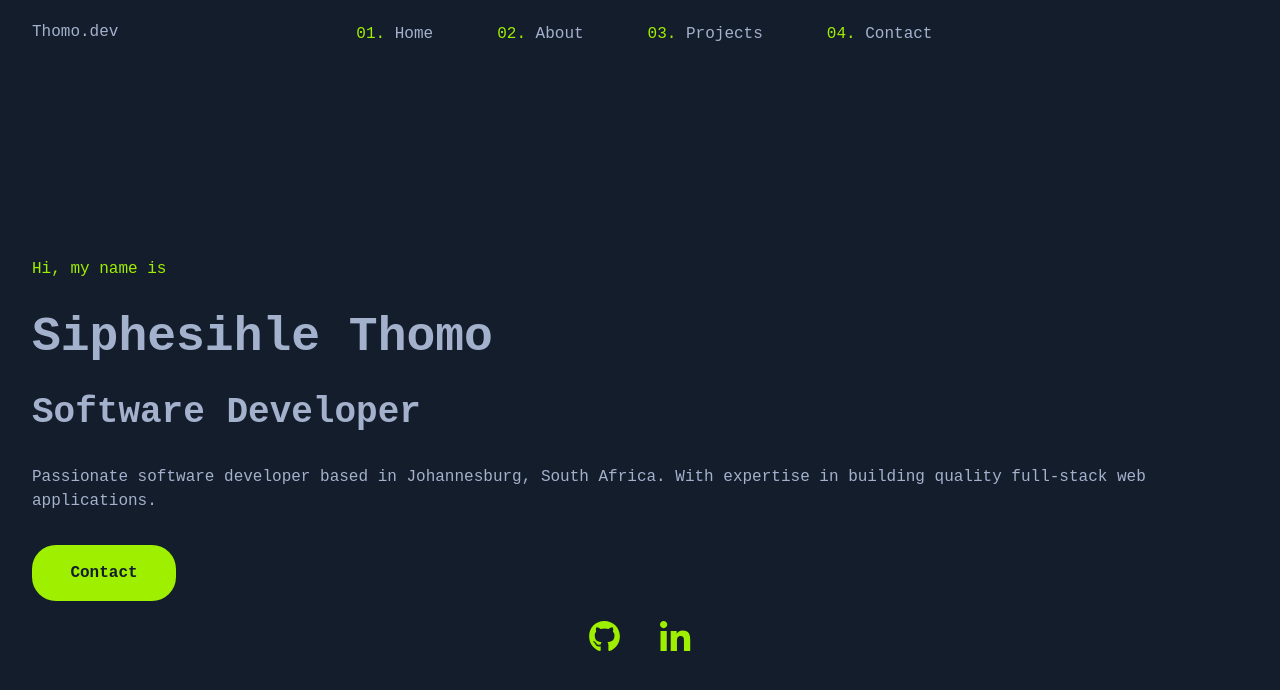
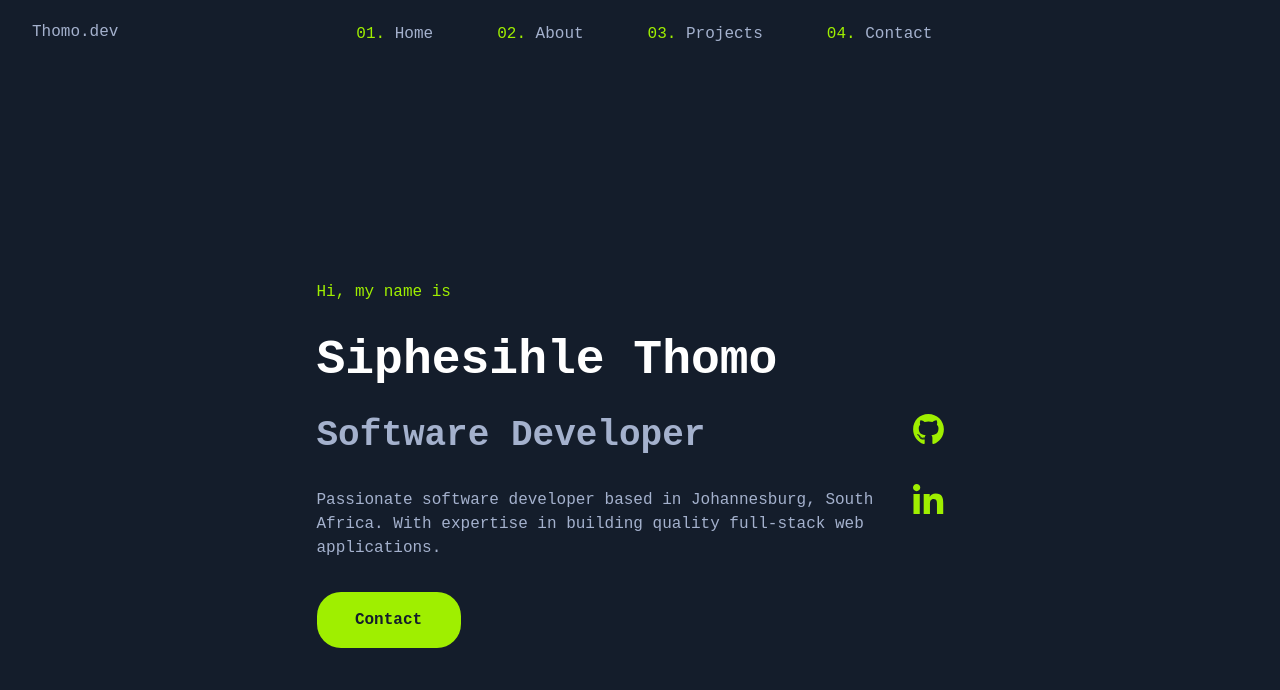
Before and after one commit to Sean-Thomo/portfolio, a Next.js app: page / in a window 1280 px wide. Shown: the top 690 px of the page. Built offline with nearby package versions, Linux system fonts and the light colour scheme.

Commit message:
chore(frontend): finish intro layout responsive

```diff
--- a/src/app/page.tsx
+++ b/src/app/page.tsx
@@ -9,10 +9,10 @@ export default function Home() {
         {/* Navbar */}
         <Navbar />
         {/* Intro Text */}
-        <div className="min-h-screen place-content-center flex  flex-col ">
-          <div className="grid gap-8 justify-center items-start">
+        <div className="min-h-screen place-content-center flex flex-col md:flex-row">
+          <div className="grid gap-8 justify-center items-start md:max-w-xl md:inline-flex md:flex-col md:justify-center">
             <p className="text-green">Hi, my name is</p>
-            <h1 className="font-semibold text-5xl">Siphesihle Thomo</h1>
+            <h1 className="font-semibold text-5xl text-white">Siphesihle Thomo</h1>
             <h3 className="font-semibold text-4xl">Software Developer</h3>
             <p>Passionate software developer based in Johannesburg, South Africa.
             With expertise in building quality full-stack web applications.</p>
@@ -22,7 +22,7 @@ export default function Home() {
             >Contact</Link>
           </div>
 
-          <div className="flex flex-row justify-center items-center">
+          <div className="flex flex-row justify-center items-center md:flex-col">
             <svg className='m-5' width={31} height={30}><use xlinkHref="/appIcons.svg#github"/></svg>
             <svg className='m-5' width={31} height={30}><use xlinkHref="/appIcons.svg#linkedin"/></svg>
           </div>
```
